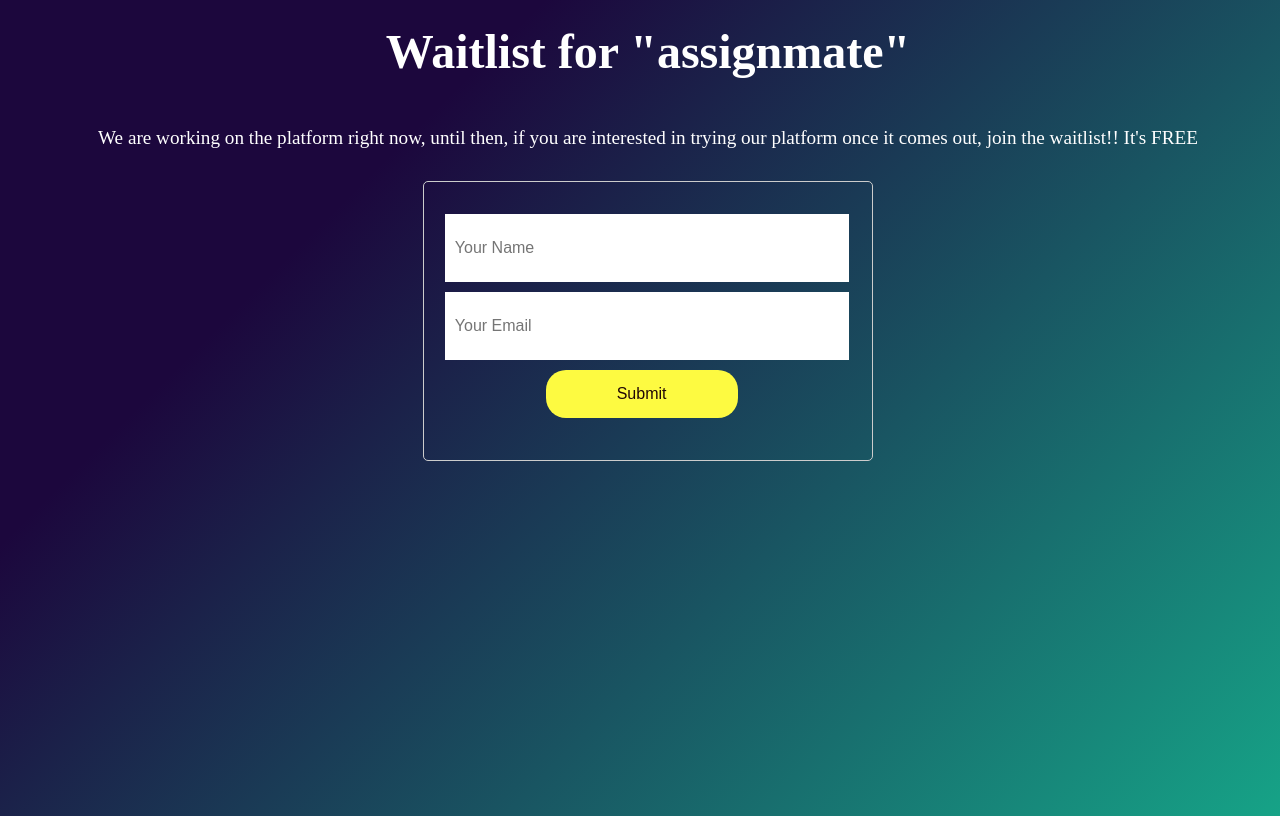
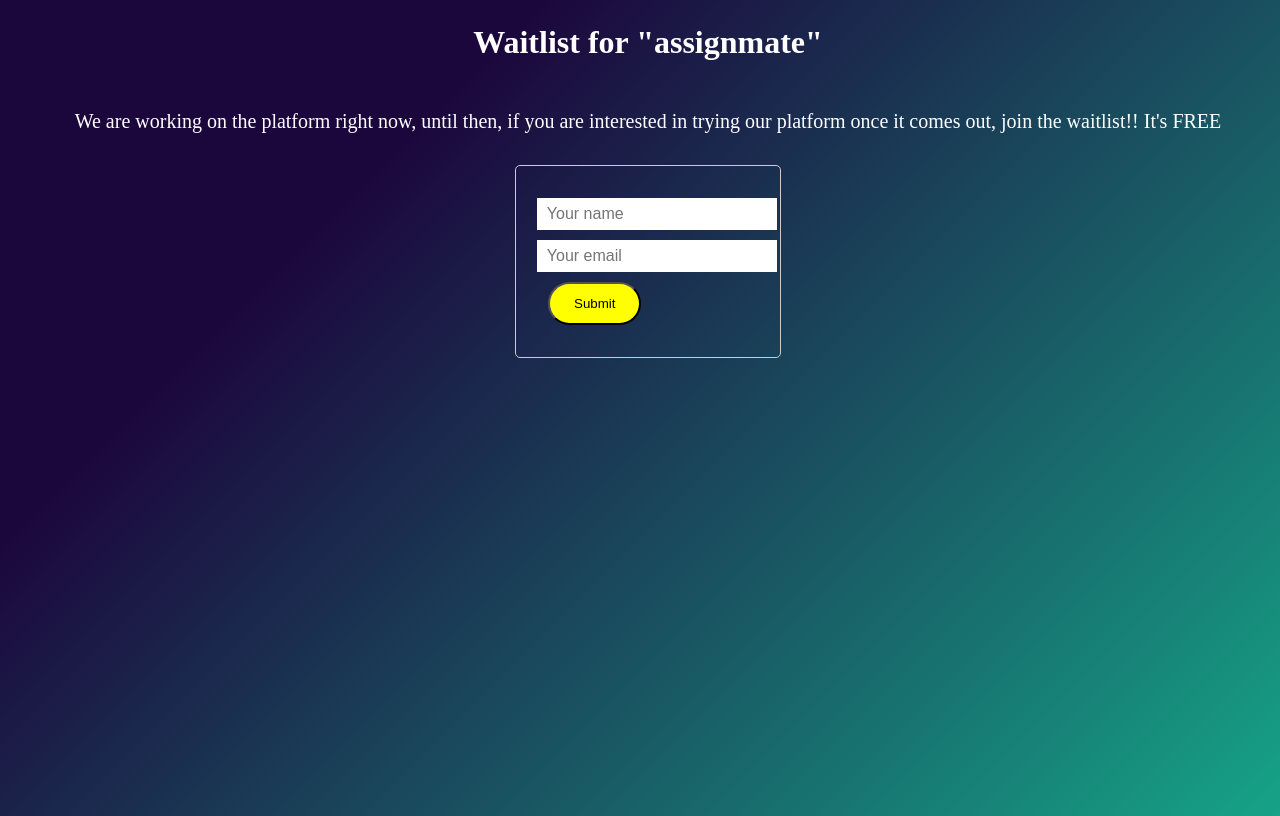
Before and after one commit to AssignMate/assignmate-waitlist, a React (Create React App) app: page / in a window 1280 px wide. Built offline with nearby package versions, Linux system fonts and the light colour scheme.

Commit message:
Update App.js

```diff
--- a/src/App.js
+++ b/src/App.js
@@ -1,6 +1,19 @@
+import { useState, useEffect } from 'react';
 import "./styles.css";
 
 export default function App() {
+
+  const [width, setWidth] = useState(window.innerWidth);
+
+  useEffect(() => {
+    const handleResize = () => setWidth(window.innerWidth);
+    window.addEventListener('resize', handleResize);
+    return () => {
+      window.removeEventListener('resize', handleResize);
+    }
+  }, []);
+
+
     function Submit(e) {
       const formEle = document.querySelector("form");
       const formDatab = new FormData(formEle);
@@ -19,21 +32,34 @@ export default function App() {
           console.log(error);
         });
     }
+
   return (
     <div className="App">
-      <h1>Waitlist for "assignmate"</h1>
-      <h2>
+      <h1 style={{ fontSize: width < 768 ? '1.5rem' : '2rem' }}>
+      Waitlist for "assignmate"
+      </h1>
+
+      <h2 style={{ fontSize: width < 500 ? '1rem' : '1.25rem' }}>
       We are working on the platform right now, until then, if you are
         interested in trying our platform once it comes out, join the waitlist!!
         It's FREE
       </h2>
       <div>
-        <form className="form" onSubmit={(e) => Submit(e)}>
-          <input placeholder="Your Name" name="Name" type="text" />
-          <input placeholder="Your Email" name="Email" type="text" />
-          <input name="Name" type="submit" />
+      <form className="form" style={{ maxWidth: width < 768 ? '200%' : '200px' }} onSubmit={(e) => Submit(e)}>
+      <input
+          style={{ width: '110%',height: '12px' }}
+          placeholder="Your name"
+        />
+        <input
+          style={{ width: '110%',height: '12px' ,}}
+          placeholder="Your email"
+        />
+        <button   type="submit"
+        style={{ backgroundColor: 'yellow', borderRadius: '120px',padding: '12px 24px' }} >Submit</button>
       </form>
+
     </div>
     </div>
   );
+
 }
```
Lines whose indentation alone changed are shown as unchanged.
